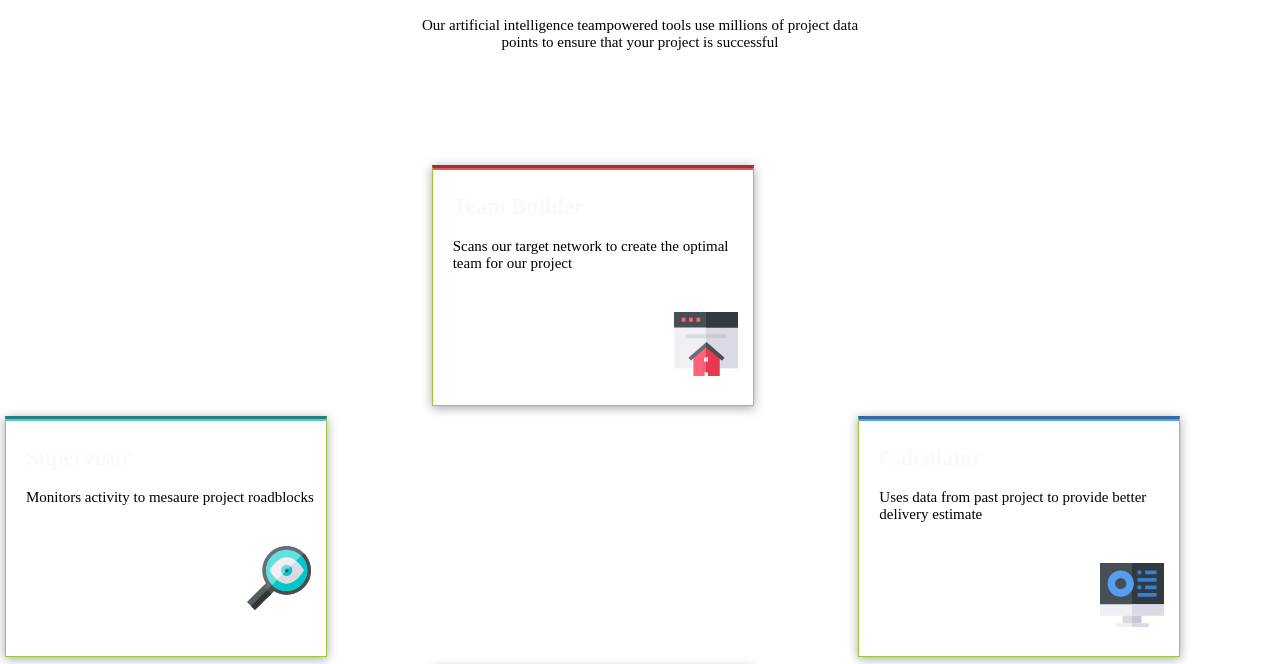
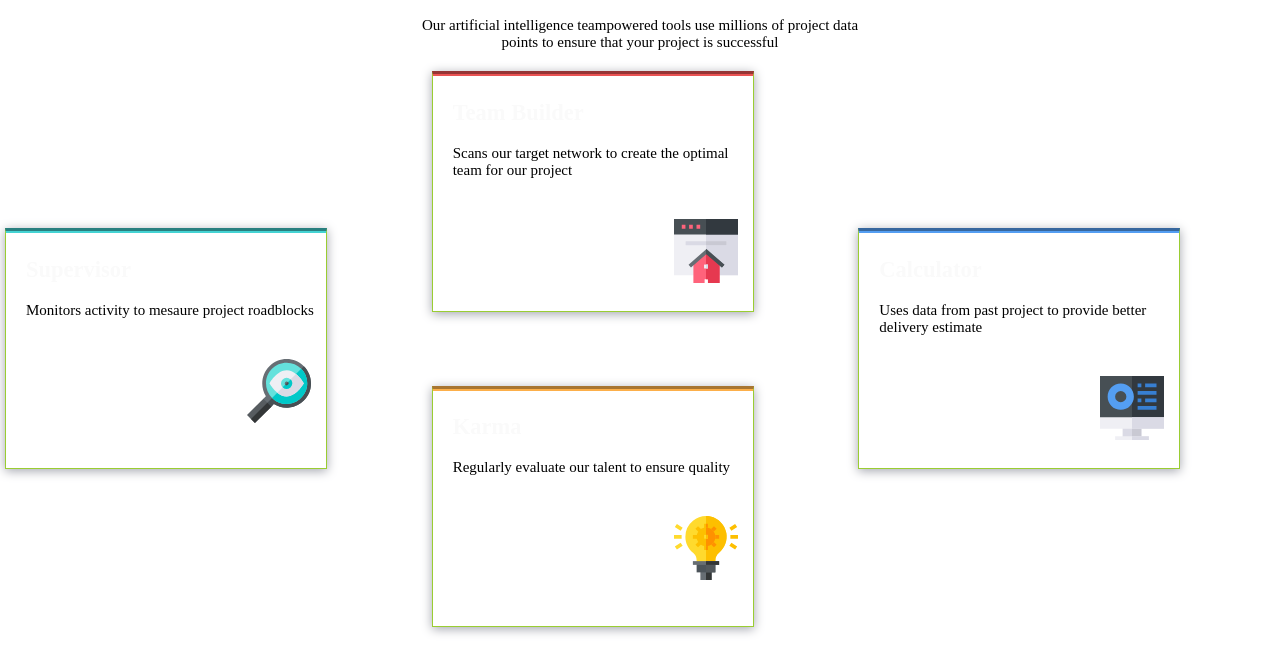
Before and after one commit to taofik-adeniyi/four-card, a plain HTML site: page index.html in a window 1280 px wide. Shown: the part 91-755 px from the top of the page. Drawn offline with Linux system fonts and the light colour scheme.

Commit message:
updated the git template area

```diff
--- a/styles/main.css
+++ b/styles/main.css
@@ -5,12 +5,13 @@ body {
 }
 .container {
     display: grid;
-    grid-template-rows: 1fr 1fr 1fr 1fr;
-    grid-template-columns: 1fr 1fr 1fr;
+    grid-template-rows: 1fr 1fr 1fr 1fr 1fr 1fr;
+    grid-template-columns: repeat(3, 1fr);
     grid-template-areas:
     "header header header"
     ". team-builder ."
-    "supervisor . calculator"
+    "supervisor team-builder calculator"
+    "supervisor karma calculator"
     ". karma ."
     "footer footer footer";
 }
```
